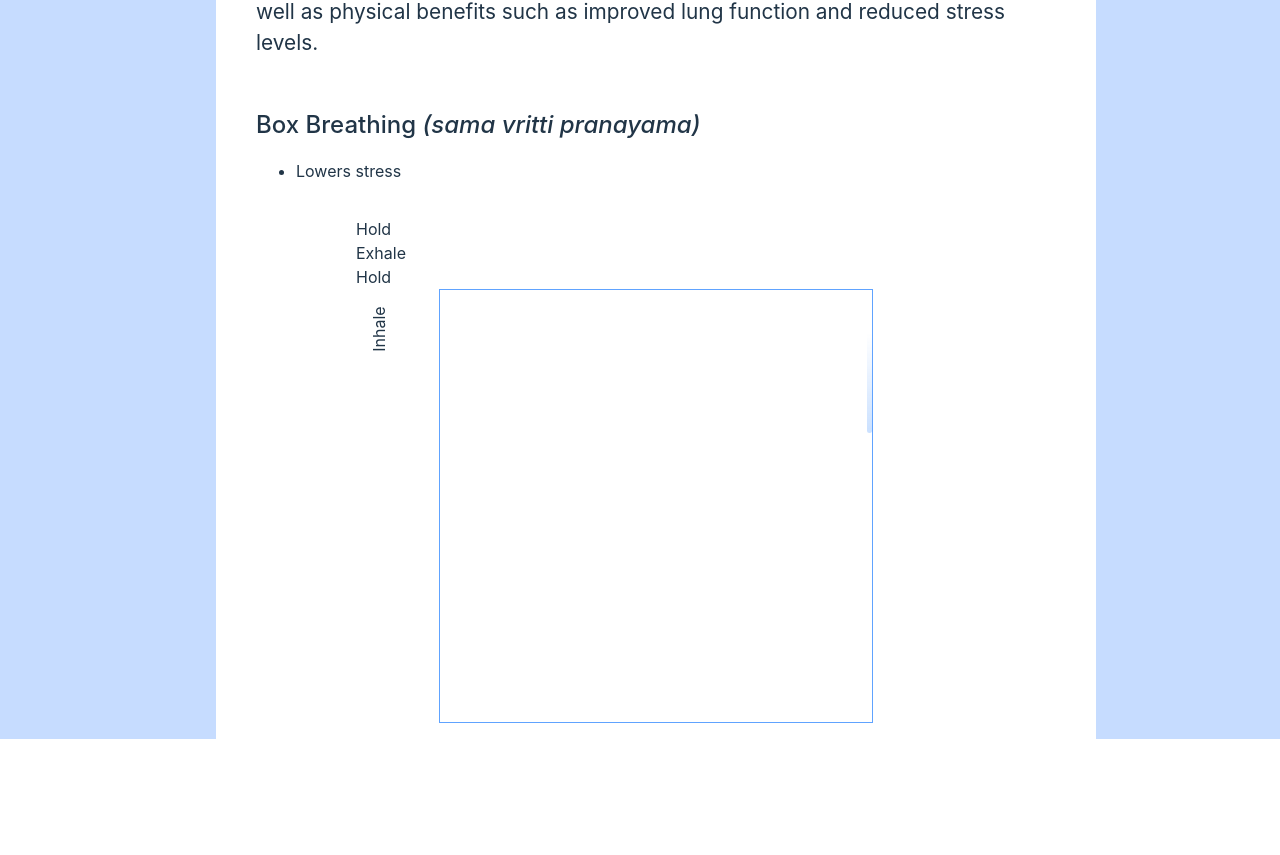
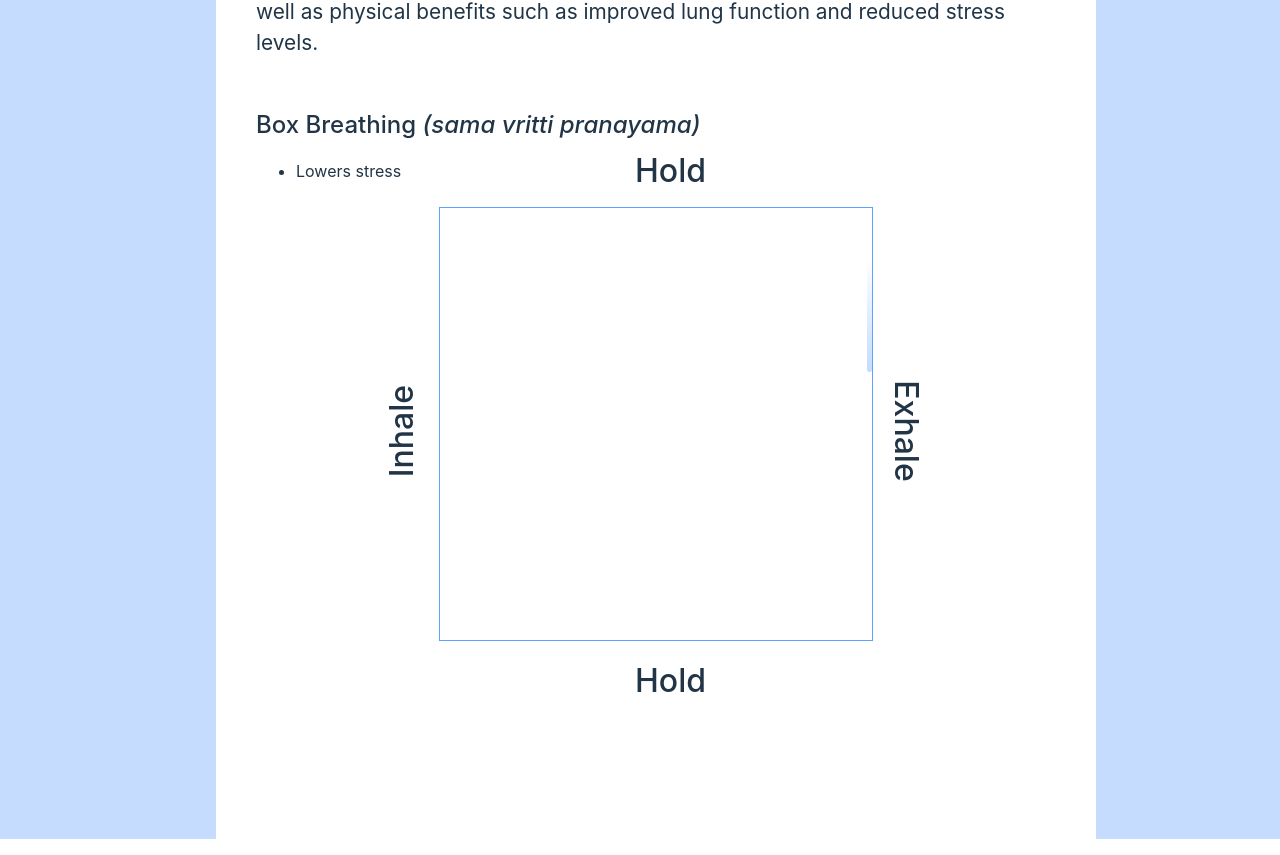
Before and after one commit to lawjonathan17/namaste-healthy, a React (Vite) app in the folder namaste-fe/: page /meditation in a window 1280 px wide. Shown: the part 630-1485 px from the top of the page. Before the commit the page ends 1405 px from the top, so only its background shows below. Built offline with nearby package versions, Linux system fonts and the light colour scheme.

Commit message:
Update box breathing text

```diff
--- a/namaste-fe/src/pages/meditation.css
+++ b/namaste-fe/src/pages/meditation.css
@@ -6,13 +6,37 @@
   position: relative;
   margin: auto;
   width: 600px;
-  height: 500px;
+  height: 600px;
+}
+
+.box-text{
+  font-size: 2em;
+  font-weight: 500;
 }
 
 .box-inhale {
   position: absolute;
-  top: 100px;
+  top: 200px;
   transform: rotate(-90deg);
+}
+
+.inhale-hold {
+  position: absolute;
+  top: -60px;
+  right: 250px;
+}
+
+.box-exhale {
+  position: absolute;
+  top: 200px;
+  right: 0px;
+  transform: rotate(90deg);
+}
+
+.exhale-hold {
+  position: absolute;
+  top: 450px;
+  right: 250px;
 }
 
 .box{
--- a/namaste-fe/src/pages/meditation.tsx
+++ b/namaste-fe/src/pages/meditation.tsx
@@ -39,10 +39,10 @@ export function Meditation() {
                 </div>
 
                 <div className="box-wrapper">
-                    <div className="box-inhale">Inhale</div>
-                    <div className="inhale-hold">Hold</div>
-                    <div className="box-exhale">Exhale</div>
-                    <div className="exhale-hold">Hold</div>
+                    <div className="box-inhale box-text">Inhale</div>
+                    <div className="inhale-hold box-text">Hold</div>
+                    <div className="box-exhale box-text">Exhale</div>
+                    <div className="exhale-hold box-text">Hold</div>
                     <div className="box">
                         <span className="top"></span>
                         <span className="right"></span>
```
